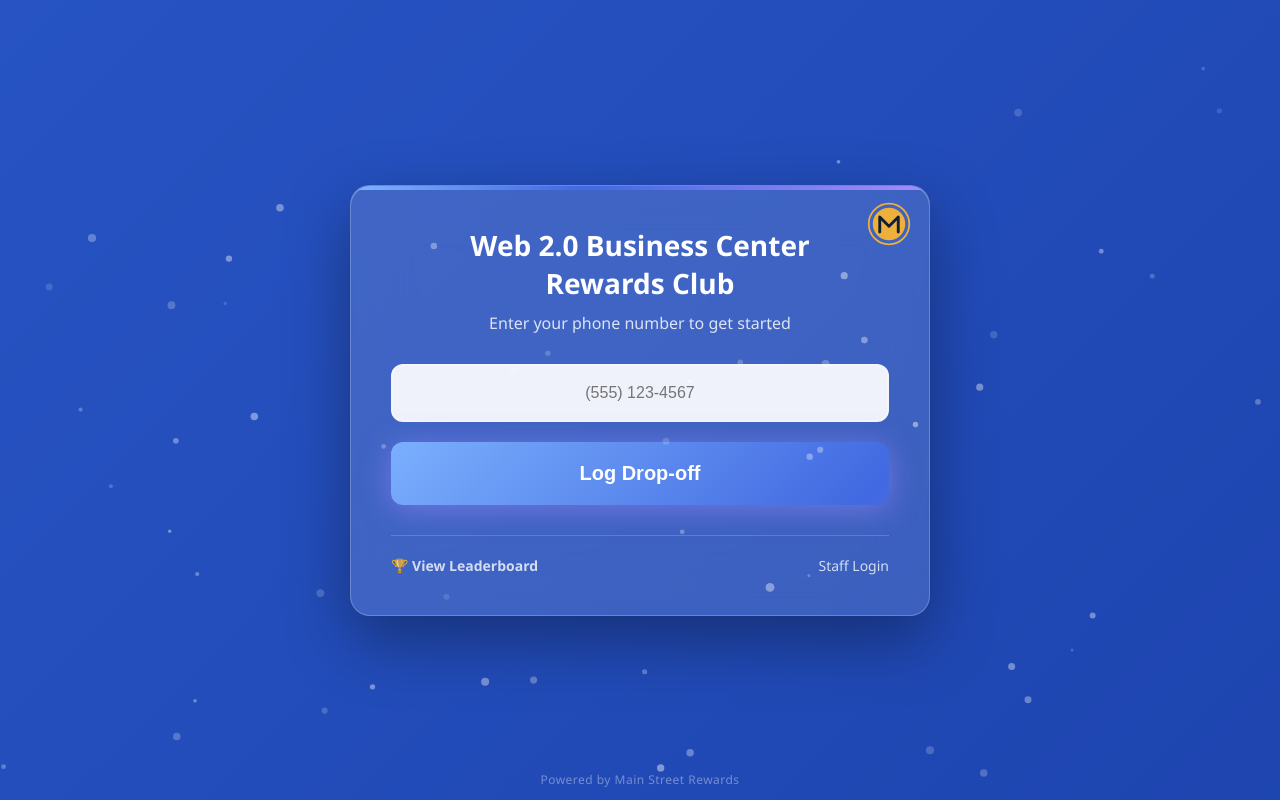
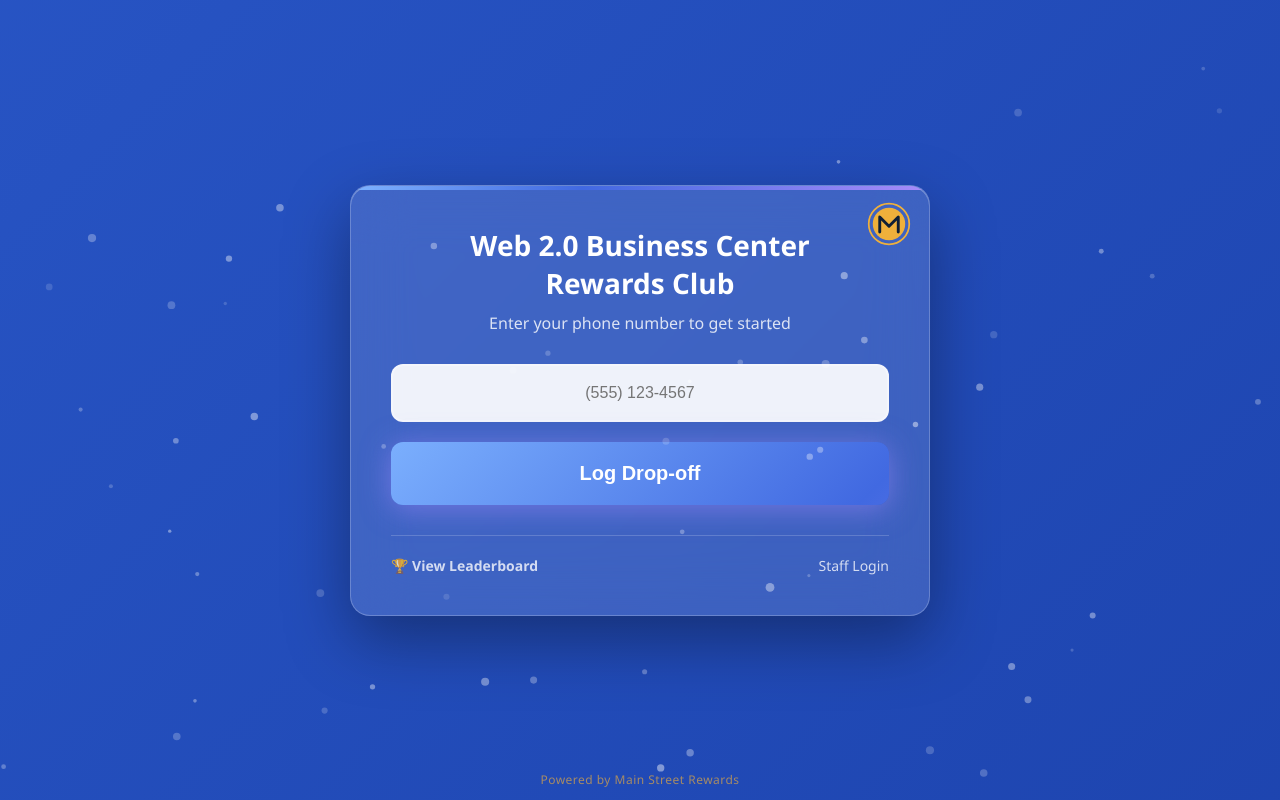
Before and after one commit to BusinessCenter112/loyalty-program-app, a website: page frontend/kiosk.html in a window 1280 px wide. Drawn offline with Linux system fonts and the light colour scheme.

Commit message:
Update footer credit text to match Main Street Rewards gold color (#FFB830)
Co-Authored-By: Claude Sonnet 4.6 <noreply@anthropic.com>

```diff
--- a/frontend/kiosk.html
+++ b/frontend/kiosk.html
@@ -2720,7 +2720,7 @@
 
     </script>
 
-    <p style="position:fixed; bottom:12px; left:0; right:0; text-align:center; color:rgba(255,255,255,0.38); font-size:12px; letter-spacing:0.04em; pointer-events:none; z-index:200;">
+    <p style="position:fixed; bottom:12px; left:0; right:0; text-align:center; color:rgba(255,184,48,0.6); font-size:12px; letter-spacing:0.04em; pointer-events:none; z-index:200;">
         Powered by Main Street Rewards
     </p>
 </body>
```
